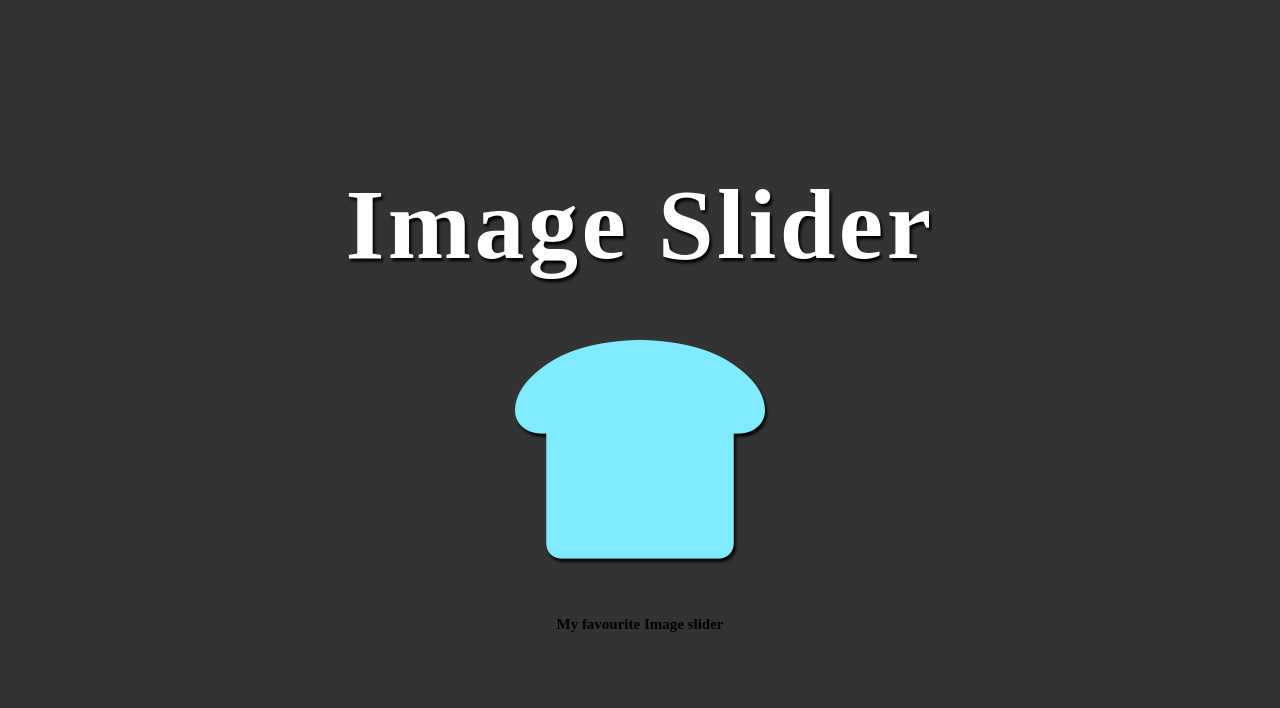
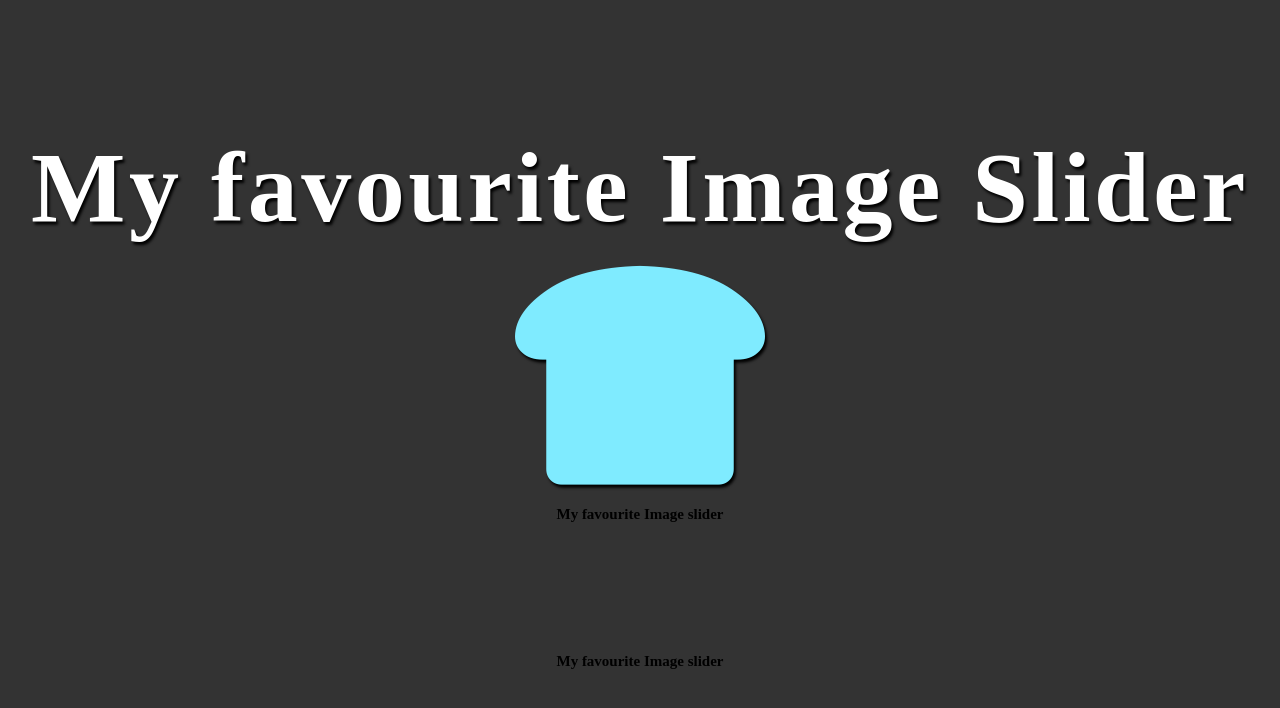
Before and after one commit to jahedurrahman125/Image-slider, a plain HTML site: page index.html in a window 1280 px wide. Drawn offline with Linux system fonts and the light colour scheme.

Commit message:
added new div at the end of slider by fahid

```diff
--- a/index.html
+++ b/index.html
@@ -17,7 +17,7 @@
 
   <body>
     <section class="section-content">
-      <h1 class="Slider-title">Image Slider</h1>
+      <h1 class="Slider-title">My favourite Image Slider</h1>
       <div class="image-icon">
         <i class="fas fa-egg slide"></i>
         <i class="fas fa-bread-slice"></i>
@@ -31,6 +31,9 @@
       <div>
         <h1>My favourite Image slider</h1>
       </div>
+      <div>
+        <h1>My favourite Image slider</h1>
+      </div>
     </section>
     <script src="./js/script.js"></script>
   </body>
```
